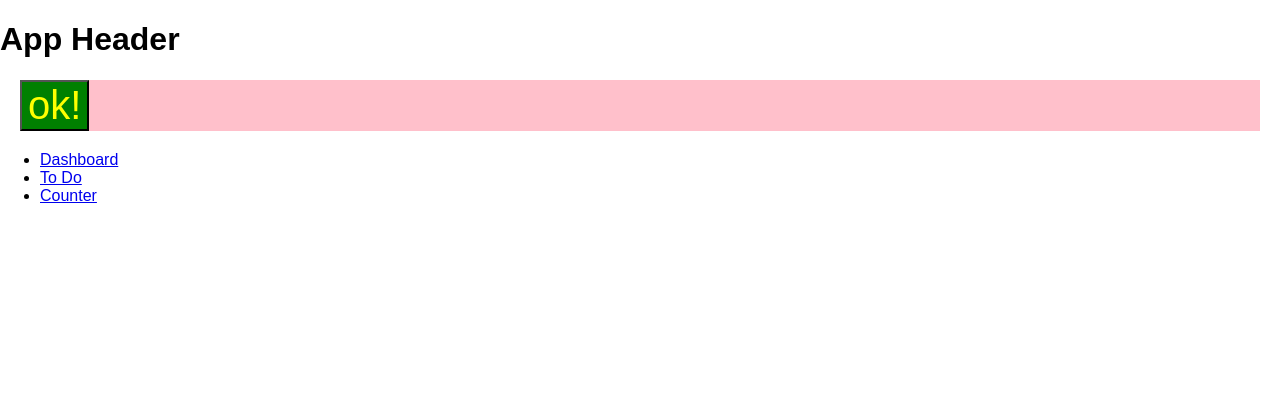
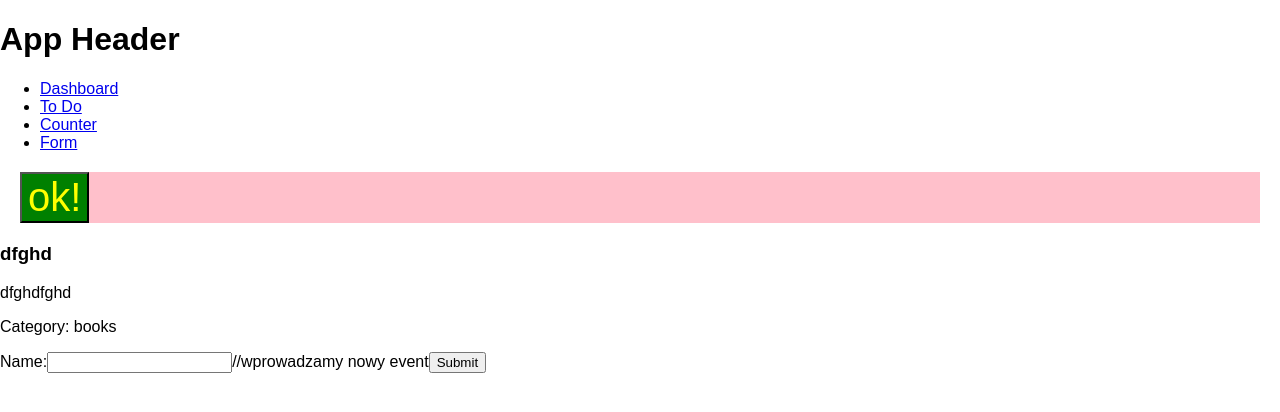
Before and after one commit to maciekpollub/todo, a React (Create React App) app: page /form in a window 1280 px wide. Shown: the top 412 px of the page. Built offline with nearby package versions, Linux system fonts and the light colour scheme.

Commit message:
event title rendering added..

```diff
--- a/src/App.js
+++ b/src/App.js
@@ -4,6 +4,8 @@ import {BrowserRouter as Router, Route } from 'react-router-dom';
 import Dashboard from './components/Dashboard';
 import Todo from './components/Todo';
 import Header from './components/Header';
+import Form from './components/form/index.js';
+import Button from './components/button/index.js';
 import './App.css';
 
 class App extends Component {
@@ -12,9 +14,11 @@ class App extends Component {
         <Router>
             <div>
                 <Header/>
-                <Route exact path='/' component={Dashboard}/>
-                 <Route path='/todo' component={Todo}/>
-                 <Route path='/header' component={null}/>
+                <Button label='ok!'/>
+                  <Route exact path='/' component={Dashboard}/>
+                  <Route path='/todo' component={Todo}/>
+                  <Route path='/form' component={Form}/>
+                  <Route path='/header' component={null}/>
             </div>
         </Router>
     );
--- a/src/components/Header.js
+++ b/src/components/Header.js
@@ -1,17 +1,19 @@
 import React, {Component} from 'react';
 import {Link} from 'react-router-dom';
 import Button from './button/index';
+import Form from './form/index';
 
 class Header extends Component {
     render() {
         return(
             <div>
                 <h1>App Header</h1>
-                <Button label='ok!'/>
+
                 <ul>
                     <li><Link to='/'>Dashboard</Link></li>
                     <li><Link to='/todo'>To Do</Link></li>
                     <li><Link to='/counter'>Counter</Link></li>
+                    <li><Link to='/form'>Form</Link></li>
                 </ul>
             </div>
 
--- a/src/components/button/index.js
+++ b/src/components/button/index.js
@@ -1,6 +1,6 @@
-import React, {Component} from 'react';
+import React, { Component } from 'react';
 
-import './index.css';//importujemy style z zewsątrz , z folderu daneg komponentu- tak jest lepiej...
+import './index.css';//importujemy style z zewnątrz , z folderu daneg komponentu- tak jest lepiej...
 
 class Button extends Component {
     render() {
@@ -8,7 +8,7 @@ class Button extends Component {
             backgroundColor: 'green',
             color: 'yellow',
             fontSize: 40
-        }
+        };
         return(
             <div className="btn-container">
                 <button style = {buttonStyle}>{this.props.label}</button>
--- /dev/null
+++ b/src/components/form/index.js
@@ -0,0 +1,41 @@
+import React, { Component } from 'react';
+
+class Form extends Component {
+    constructor(props){//chcemy zmieniac stany formularza...
+        super(props);
+        this.handleTitle = this.handleTitle.bind(this);
+        this.state = {
+            title: 'dfghd',
+            content: 'dfghdfghd',
+            category: 'books'
+        };
+    }
+
+    handleTitle(event) {
+        this.setState({
+            title: event.target.value
+        });
+    }
+
+    render() {
+       return(
+           <div>
+               <h3>{this.state.title}</h3>
+               <p>{this.state.content}</p>
+               <p>Category: {this.state.category}</p>
+               <form>
+                   <label>
+                       Name:
+                       <input type='text' name='name' onChange={this.handleTitle} />//wprowadzamy nowy event
+                   </label>
+                   <input type='submit' value='Submit' />
+               </form>
+           </div>
+
+
+
+       )
+    }
+}
+
+export default Form;
```
